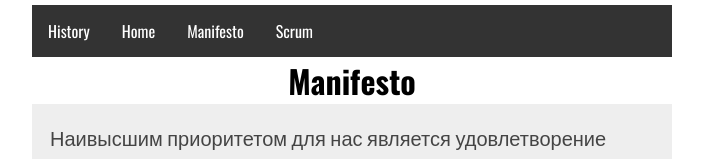
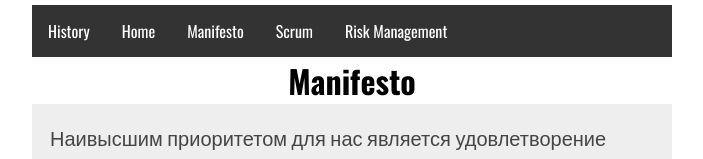
Before and after one commit to 6LiTCH66/agiilsedTar, a plain HTML site: page manifesto.html in a window 1280 px wide. Shown: the top 159 px of the page, without its empty margins (288-991 px from the left). Drawn offline with nearby package versions, Linux system fonts and the light colour scheme.

Commit message:
Risk Management

```diff
--- a/manifesto.html
+++ b/manifesto.html
@@ -19,6 +19,7 @@
         <li><a href="index.html">Home</a></li>
         <li><a href="manifesto.html">Manifesto</a></li>
         <li><a href="scrum.html">Scrum</a></li>
+        <li><a href="riskManagement.html">Risk Management</a></li>
     </ul>
 
     <div class="center">
```
